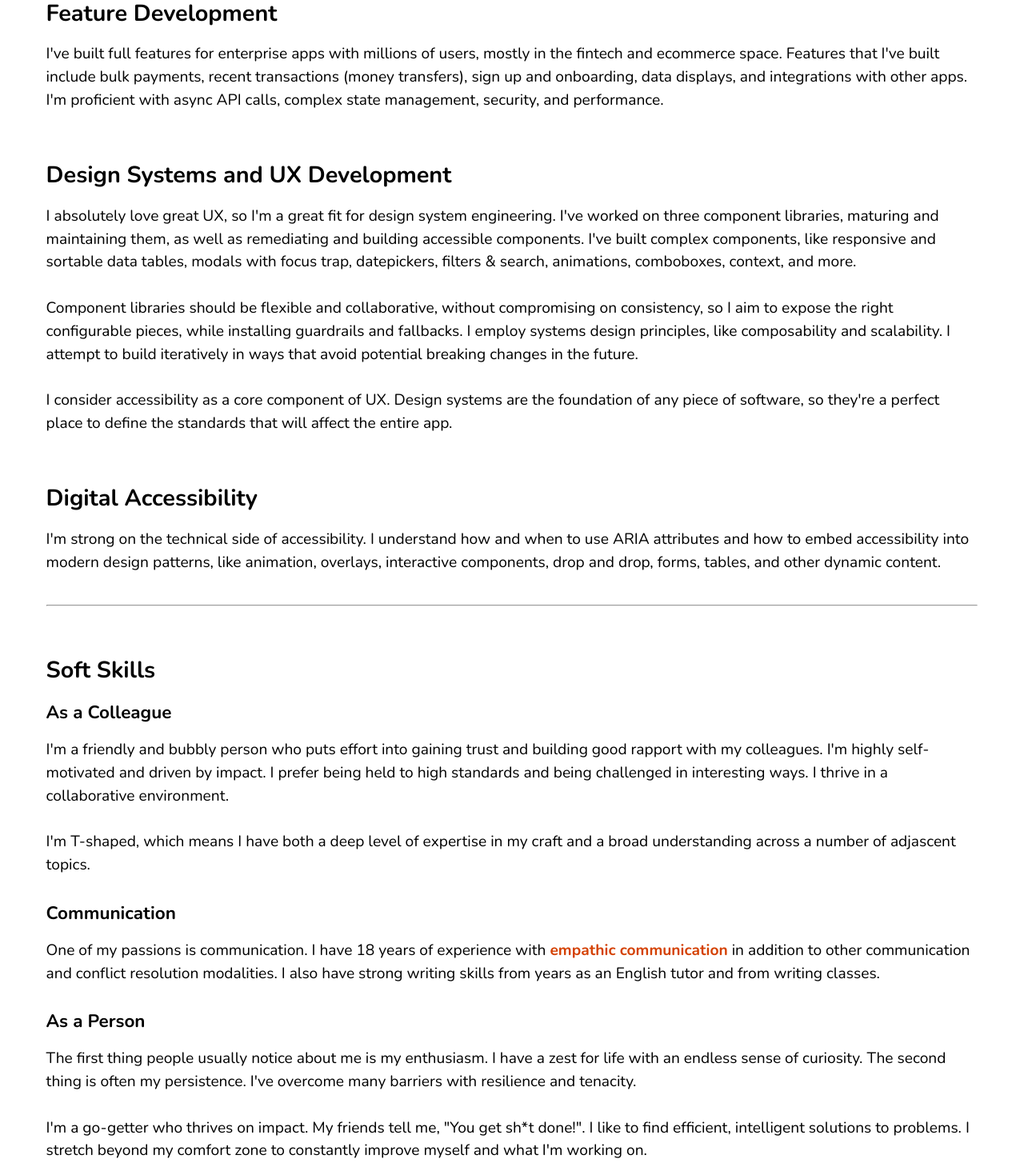
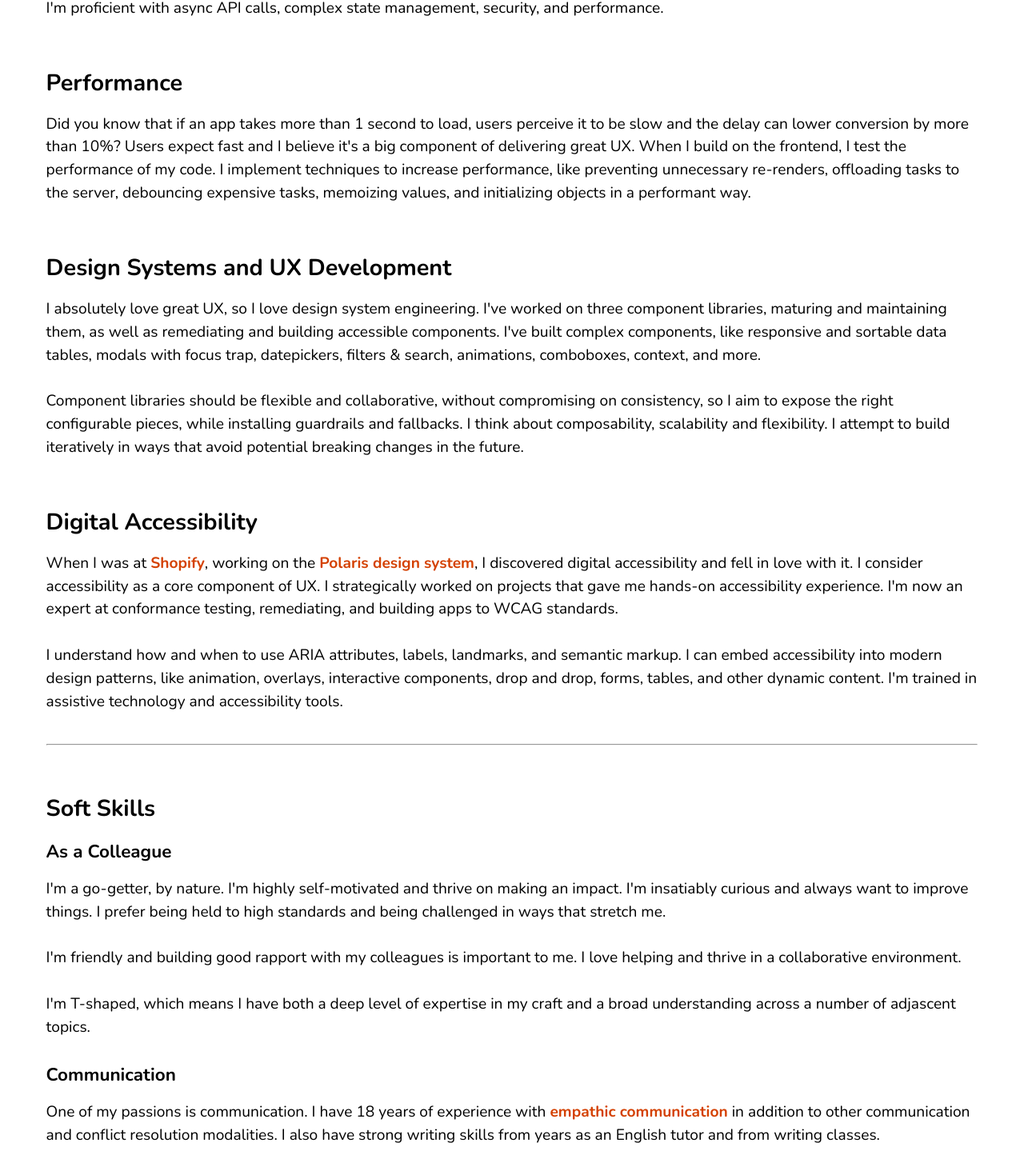
Before and after one commit to amberfrontend/website, a React (Vite) app: page /about in a window 1280 px wide. Shown: the part 608-2077 px from the top of the page at 80% size. Built offline with nearby package versions, Linux system fonts and the light colour scheme; a web font is replaced by a local one.

Commit message:
Change some wording

```diff
--- a/src/routes/About/About.tsx
+++ b/src/routes/About/About.tsx
@@ -23,20 +23,6 @@ export default function About() {
           practices. I've built enterprise-level software that millions of
           people use.
         </p>
-        <p>
-          When I was at{' '}
-          <Link href='https://www.shopify.com/' external type='BODY'>
-            Shopify
-          </Link>
-          , working on the{' '}
-          <Link href='https://polaris.shopify.com/' external type='BODY'>
-            Polaris design system
-          </Link>
-          , I discovered digital accessibility and decided to add it to my
-          skillset. I strategically worked on projects that gave me hands-on
-          accessibility experience. I'm now an expert at conformance testing,
-          remediating, and building apps to WCAG standards.
-        </p>
       </Block>
       <Block>
         <h2>Feature Development</h2>
@@ -50,36 +36,60 @@ export default function About() {
         </p>
       </Block>
       <Block>
+        <h2>Performance</h2>
+        <p>
+          Did you know that if an app takes more than 1 second to load, users
+          perceive it to be slow and the delay can lower conversion by more than
+          10%? Users expect fast and I believe it's a big component of
+          delivering great UX. When I build on the frontend, I test the
+          performance of my code. I implement techniques to increase
+          performance, like preventing unnecessary re-renders, offloading tasks
+          to the server, debouncing expensive tasks, memoizing values, and
+          initializing objects in a performant way.
+        </p>
+      </Block>
+      <Block>
         <h2>Design Systems and UX Development</h2>
         <p>
-          I absolutely love great UX, so I'm a great fit for design system
-          engineering. I've worked on three component libraries, maturing and
-          maintaining them, as well as remediating and building accessible
-          components. I've built complex components, like responsive and
-          sortable data tables, modals with focus trap, datepickers, filters
-          &amp; search, animations, comboboxes, context, and more.
+          I absolutely love great UX, so I love design system engineering. I've
+          worked on three component libraries, maturing and maintaining them, as
+          well as remediating and building accessible components. I've built
+          complex components, like responsive and sortable data tables, modals
+          with focus trap, datepickers, filters &amp; search, animations,
+          comboboxes, context, and more.
         </p>
         <p>
           Component libraries should be flexible and collaborative, without
           compromising on consistency, so I aim to expose the right configurable
-          pieces, while installing guardrails and fallbacks. I employ systems
-          design principles, like composability and scalability. I attempt to
-          build iteratively in ways that avoid potential breaking changes in the
+          pieces, while installing guardrails and fallbacks. I think about
+          composability, scalability and flexibility. I attempt to build
+          iteratively in ways that avoid potential breaking changes in the
           future.
-        </p>
-        <p>
-          I consider accessibility as a core component of UX. Design systems are
-          the foundation of any piece of software, so they're a perfect place to
-          define the standards that will affect the entire app.
         </p>
       </Block>
       <Block>
         <h2>Digital Accessibility</h2>
         <p>
-          I'm strong on the technical side of accessibility. I understand how
-          and when to use ARIA attributes and how to embed accessibility into
-          modern design patterns, like animation, overlays, interactive
-          components, drop and drop, forms, tables, and other dynamic content.
+          When I was at{' '}
+          <Link href='https://www.shopify.com/' external type='BODY'>
+            Shopify
+          </Link>
+          , working on the{' '}
+          <Link href='https://polaris.shopify.com/' external type='BODY'>
+            Polaris design system
+          </Link>
+          , I discovered digital accessibility and fell in love with it. I
+          consider accessibility as a core component of UX. I strategically
+          worked on projects that gave me hands-on accessibility experience. I'm
+          now an expert at conformance testing, remediating, and building apps
+          to WCAG standards.
+        </p>
+        <p>
+          I understand how and when to use ARIA attributes, labels, landmarks,
+          and semantic markup. I can embed accessibility into modern design
+          patterns, like animation, overlays, interactive components, drop and
+          drop, forms, tables, and other dynamic content. I'm trained in
+          assistive technology and accessibility tools.
         </p>
         <hr aria-hidden='true' />
       </Block>
@@ -88,11 +98,14 @@ export default function About() {
         <h2>Soft Skills</h2>
         <h3>As a Colleague</h3>
         <p>
-          I'm a friendly and bubbly person who puts effort into gaining trust
-          and building good rapport with my colleagues. I'm highly
-          self-motivated and driven by impact. I prefer being held to high
-          standards and being challenged in interesting ways. I thrive in a
-          collaborative environment.
+          I'm a go-getter, by nature. I'm highly self-motivated and thrive on
+          making an impact. I'm insatiably curious and always want to improve
+          things. I prefer being held to high standards and being challenged in
+          ways that stretch me.
+        </p>
+        <p>
+          I'm friendly and building good rapport with my colleagues is important
+          to me. I love helping and thrive in a collaborative environment.
         </p>
         <p>
           I'm T-shaped, which means I have both a deep level of expertise in my
@@ -109,19 +122,12 @@ export default function About() {
           I also have strong writing skills from years as an English tutor and
           from writing classes.
         </p>
-
         <h3>As a Person</h3>
         <p>
-          The first thing people usually notice about me is my enthusiasm. I
-          have a zest for life with an endless sense of curiosity. The second
-          thing is often my persistence. I've overcome many barriers with
-          resilience and tenacity.
-        </p>
-        <p>
-          I'm a go-getter who thrives on impact. My friends tell me, "You get
-          sh*t done!". I like to find efficient, intelligent solutions to
-          problems. I stretch beyond my comfort zone to constantly improve
-          myself and what I'm working on.
+          The first thing people usually notice about me is my enthusiasm and my
+          zest for life. The second thing is often my persistence. I've overcome
+          many barriers with resilience and tenacity. I believe in a growth
+          mindset.
         </p>
         <p>
           For fun, I have too many hobbies, like music, cooking, cake
```
